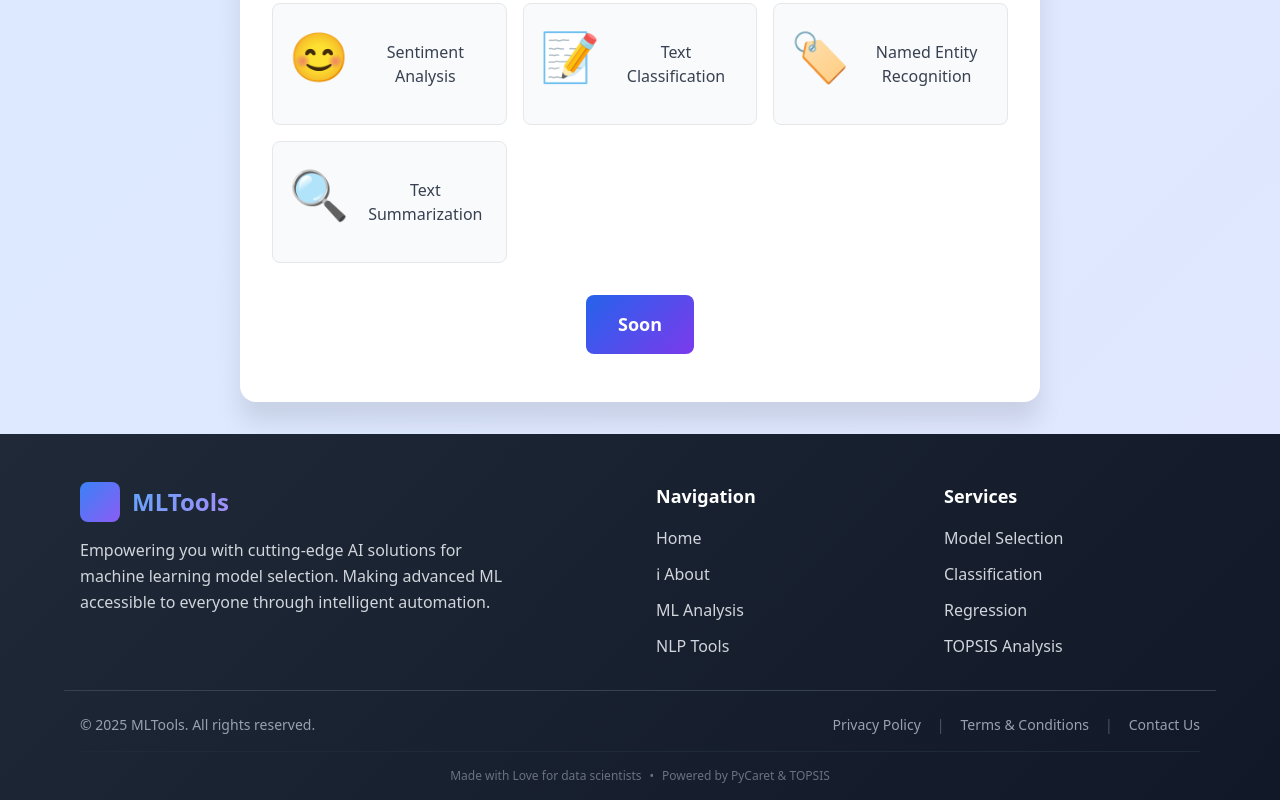
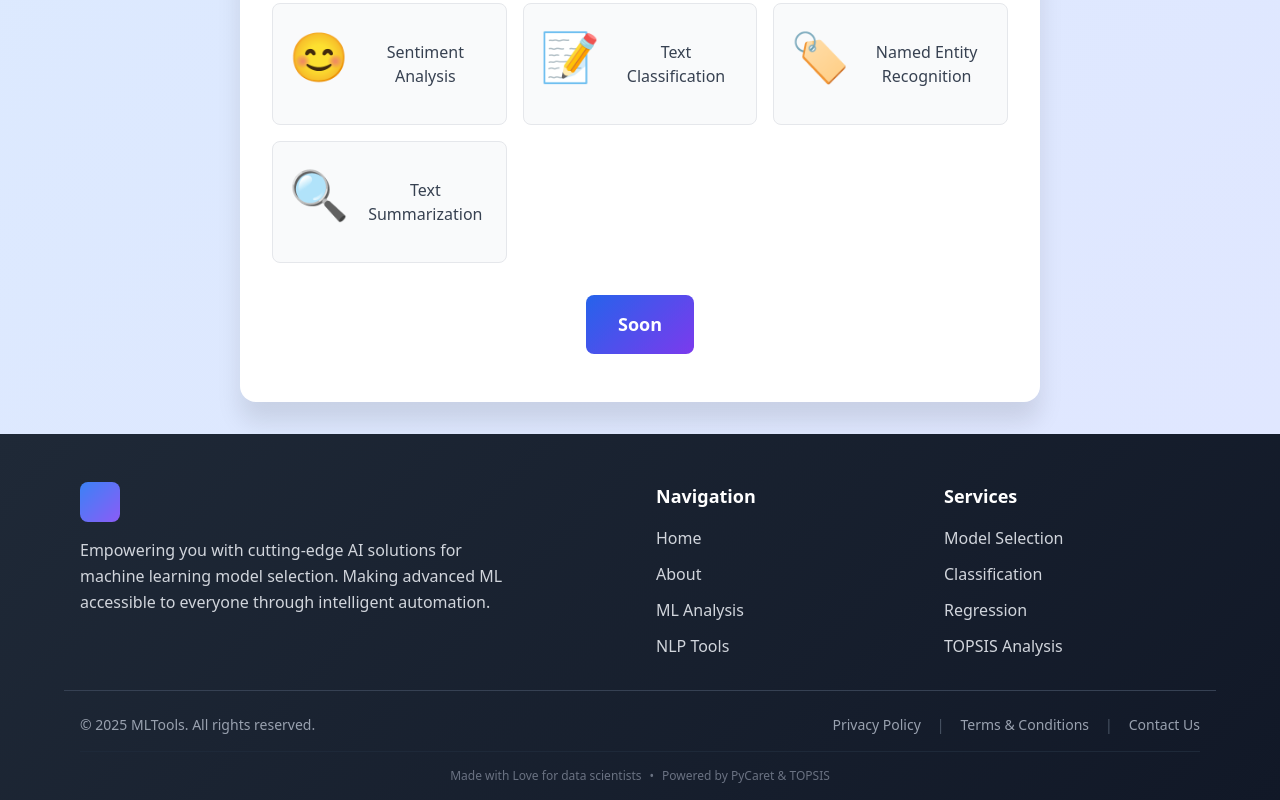
Before and after one commit to Prerit-Bhagat/MLTools, a React (Vite) app in the folder Tools/: page /nlp in a window 1280 px wide. Shown: the part 669-1469 px from the top of the page. Built offline with nearby package versions, Linux system fonts and the light colour scheme.

Commit message:
updated code

```diff
--- a/Tools/src/pages/Additional/Footer.css
+++ b/Tools/src/pages/Additional/Footer.css
@@ -1,5 +1,5 @@
 .Footer {
-  background: linear-gradient(135deg, #1f2937 0%, #111827 100%);
+  background: black;
   color: white;
   padding: 3rem 0 1rem;
   margin-top: auto;
--- a/Tools/src/pages/Additional/Footer.jsx
+++ b/Tools/src/pages/Additional/Footer.jsx
@@ -60,7 +60,7 @@ const Footer = () => {
                   background: "linear-gradient(135deg, #3b82f6, #8b5cf6)",
                 }}
               ></div>
-              <h2
+              {/* <h2
                 className="text-2xl font-bold"
                 style={{
                   background: "linear-gradient(135deg, #60a5fa, #a78bfa)",
@@ -70,7 +70,7 @@ const Footer = () => {
                 }}
               >
                 MLTools
-              </h2>
+              </h2> */}
             </div>
             <p
               className="text-gray-300 leading-relaxed max-w-md"
@@ -108,7 +108,7 @@ const Footer = () => {
                   gap: "0.5rem",
                 }}
               >
-                ℹ About
+                About
               </Link>
               <Link
                 to="/ml"
--- a/Tools/src/pages/Additional/Header.jsx
+++ b/Tools/src/pages/Additional/Header.jsx
@@ -141,7 +141,7 @@ import { Link } from "react-router-dom";
 
 const Header = () => {
   const [dropdownOpen, setDropdownOpen] = useState(false);
-  const [mobileMenuOpen, setMobileMenuOpen] = useState(false);
+  // const [mobileMenuOpen, setMobileMenuOpen] = useState(false);
   const dropdownTimeoutRef = useRef(null);
 
   const handleMouseEnter = () => {
```
